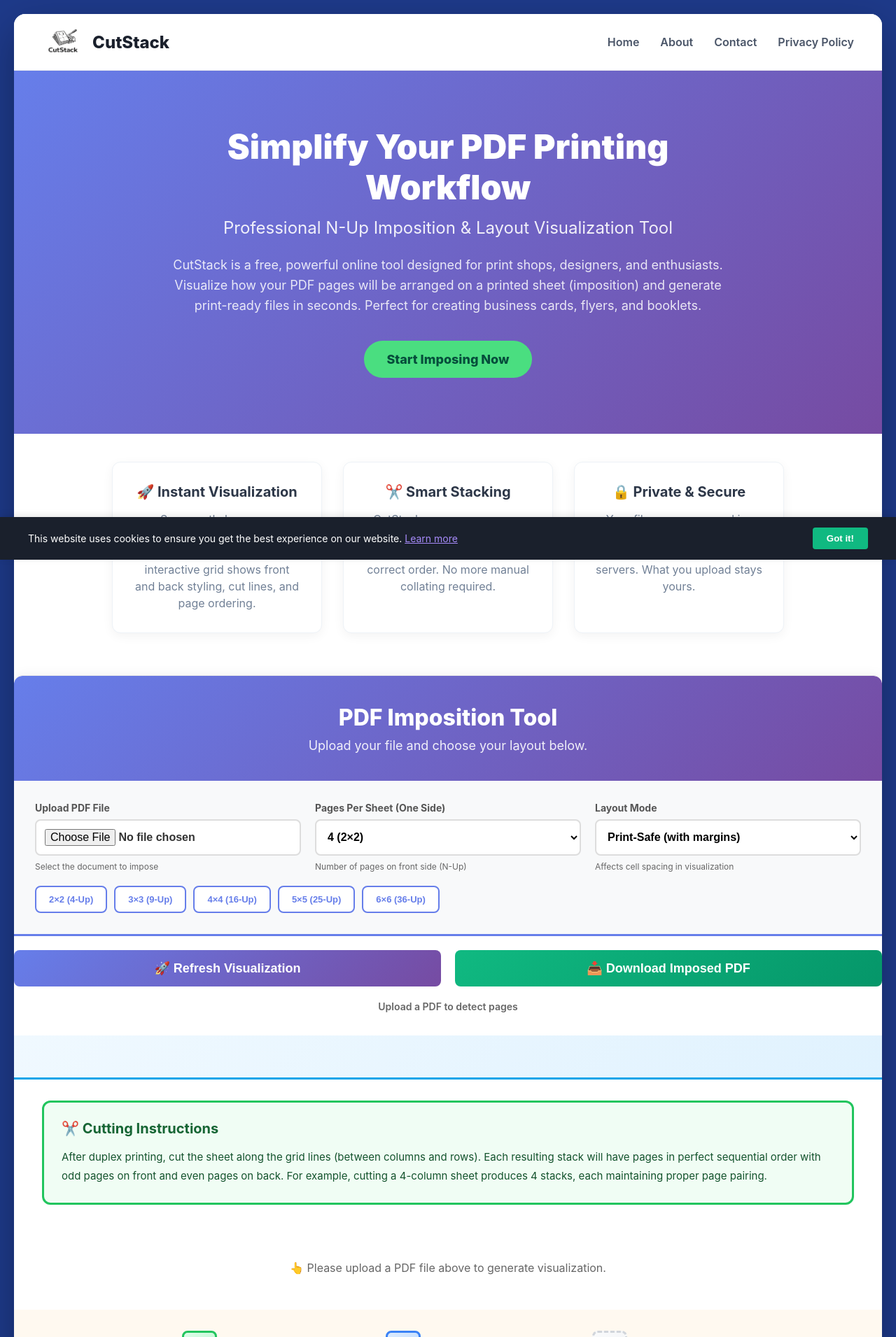
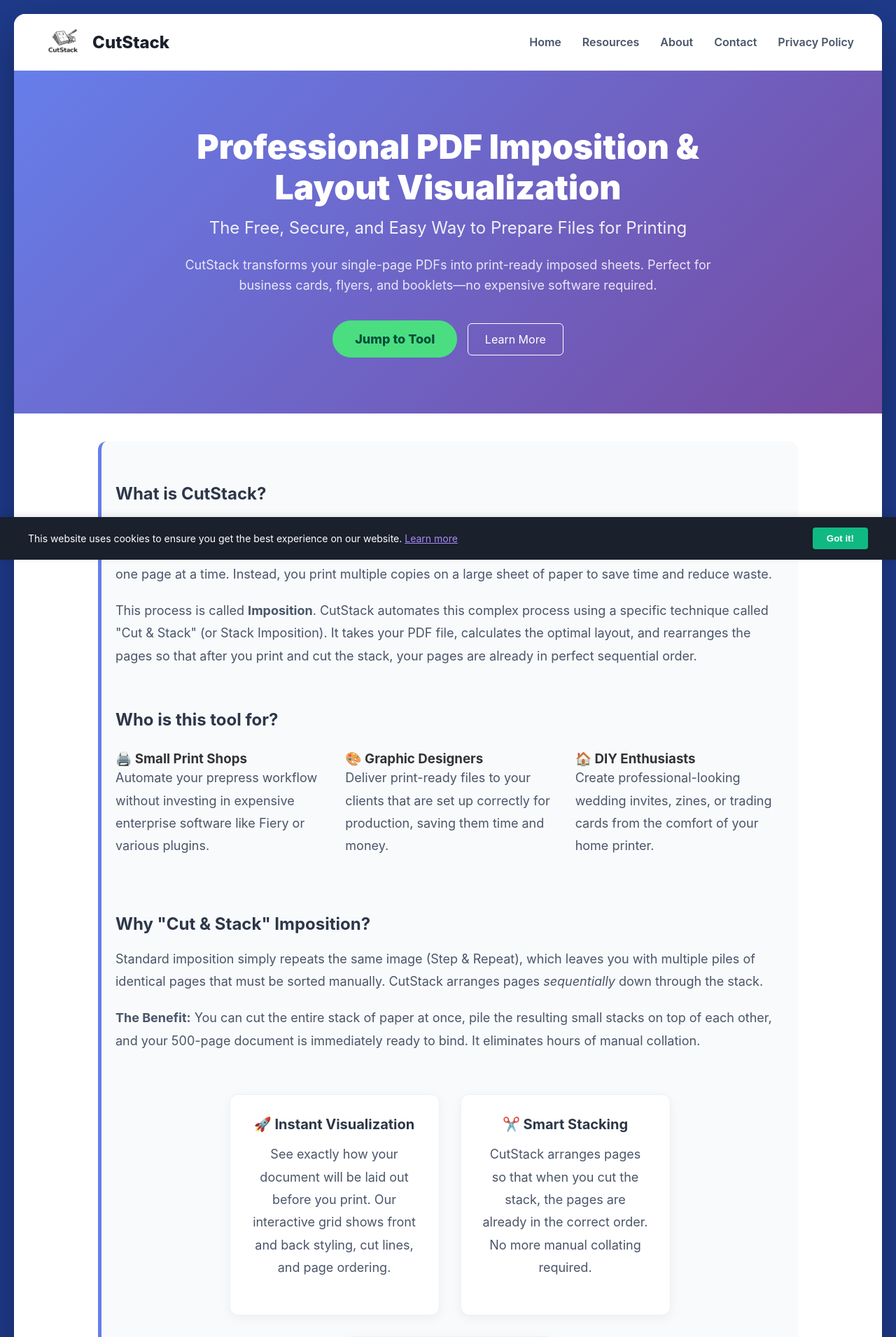
Before and after one commit to Sreyas-J-S/CutStack, a Flask app: page / in a window 1280 px wide. Shown: the top 1911 px of the page at 70% size. Run offline with Flask 3, Linux system fonts and the light colour scheme.

Commit message:
feat: AdSense policy compliance overhaul - added resources guides, expanded homepage content, and conditional ad logic

```diff
--- a/app.py
+++ b/app.py
@@ -32,6 +32,18 @@ def contact():
 @app.route('/privacy')
 def privacy():
     return render_template('privacy.html')
+
+@app.route('/resources')
+def resources_hub():
+    return render_template('resources_hub.html')
+
+@app.route('/resources/what-is-imposition')
+def resources_imposition():
+    return render_template('resources_imposition.html')
+
+@app.route('/resources/printing-guide')
+def resources_printing():
+    return render_template('resources_printing.html')
 
 @app.route('/robots.txt')
 def robots():
--- a/templates/base.html
+++ b/templates/base.html
@@ -15,8 +15,10 @@
 
     <title>{% block title %}CutStack – Online PDF Editor{% endblock %}</title>
 
+    {% if not hide_ads %}
     <script async src="https://pagead2.googlesyndication.com/pagead/js/adsbygoogle.js?client=ca-pub-8835918767382393"
         crossorigin="anonymous"></script>
+    {% endif %}
     <link rel="stylesheet" href="{{ url_for('static', filename='style.css', v=3) }}">
     {% block head %}{% endblock %}
 </head>
@@ -32,6 +34,7 @@
             </div>
             <div class="nav-links">
                 <a href="/" class="nav-link">Home</a>
+                <a href="/resources" class="nav-link">Resources</a>
                 <a href="/about" class="nav-link">About</a>
                 <a href="/contact" class="nav-link">Contact</a>
                 <a href="/privacy" class="nav-link">Privacy Policy</a>
@@ -47,6 +50,7 @@
                     <a href="/privacy">Privacy Policy</a>
                     <a href="/contact">Contact Us</a>
                     <a href="/about">About</a>
+                    <a href="/resources">Resources</a>
                 </div>
             </div>
         </footer>
--- a/templates/contact.html
+++ b/templates/contact.html
@@ -1,4 +1,5 @@
 {% extends "base.html" %}
+{% set hide_ads = True %}
 
 {% block title %}Contact Us - CutStack Support{% endblock %}
 
--- a/templates/index.html
+++ b/templates/index.html
@@ -3,42 +3,107 @@
 {% block content %}
 <div class="hero">
     <div class="hero-content">
-        <h1>Simplify Your PDF Printing Workflow</h1>
-        <p class="hero-subtitle">Professional N-Up Imposition & Layout Visualization Tool</p>
+        <h1>Professional PDF Imposition & Layout Visualization</h1>
+        <p class="hero-subtitle">The Free, Secure, and Easy Way to Prepare Files for Printing</p>
         <p class="hero-description">
-            CutStack is a free, powerful online tool designed for print shops, designers, and enthusiasts.
-            Visualize how your PDF pages will be arranged on a printed sheet (imposition) and generate
-            print-ready files in seconds. Perfect for creating business cards, flyers, and booklets.
+            CutStack transforms your single-page PDFs into print-ready imposed sheets.
+            Perfect for business cards, flyers, and booklets—no expensive software required.
         </p>
-        <a href="#tool-section" class="cta-button">Start Imposing Now</a>
+        <div class="hero-buttons">
+            <a href="#tool-section" class="cta-button">Jump to Tool</a>
+            <a href="#learn-more" class="secondary-button"
+                style="margin-left: 10px; color: white; border: 1px solid white; padding: 12px 24px; border-radius: 6px; text-decoration: none;">Learn
+                More</a>
         </div>
+    </div>
+</div>
+
+<div id="learn-more" class="content-section" style="padding: 60px 20px; max-width: 1000px; margin: 0 auto;">
+    <div class="info-block" style="margin-bottom: 60px;">
+        <h2>What is CutStack?</h2>
+        <p>
+            CutStack is a specialized online tool designed to bridge the gap between digital design and physical
+            production.
+            When you print professional documents like business cards, postcards, or zines, you typically don't print
+            just one page at a time.
+            Instead, you print multiple copies on a large sheet of paper to save time and reduce waste.
+        </p>
+        <p>
+            This process is called <strong>Imposition</strong>. CutStack automates this complex process using a specific
+            technique called "Cut & Stack" (or Stack Imposition).
+            It takes your PDF file, calculates the optimal layout, and rearranges the pages so that after you print and
+            cut the stack,
+            your pages are already in perfect sequential order.
+        </p>
+    </div>
+
+    <div class="info-block" style="margin-bottom: 60px;">
+        <h2>Who is this tool for?</h2>
+        <div class="features-grid"
+            style="display: grid; grid-template-columns: repeat(auto-fit, minmax(250px, 1fr)); gap: 30px; margin-top: 30px;">
+            <div class="feature-item">
+                <h3>🖨️ Small Print Shops</h3>
+                <p>Automate your prepress workflow without investing in expensive enterprise software like Fiery or
+                    various plugins.</p>
+            </div>
+            <div class="feature-item">
+                <h3>🎨 Graphic Designers</h3>
+                <p>Deliver print-ready files to your clients that are set up correctly for production, saving them time
+                    and money.</p>
+            </div>
+            <div class="feature-item">
+                <h3>🏠 DIY Enthusiasts</h3>
+                <p>Create professional-looking wedding invites, zines, or trading cards from the comfort of your home
+                    printer.</p>
+            </div>
+        </div>
+    </div>
+
+    <div class="info-block" style="margin-bottom: 60px;">
+        <h2>Why "Cut & Stack" Imposition?</h2>
+        <p>
+            Standard imposition simply repeats the same image (Step & Repeat), which leaves you with multiple piles of
+            identical pages that must be sorted manually.
+            CutStack arranges pages <em>sequentially</em> down through the stack.
+        </p>
+        <p>
+            <strong>The Benefit:</strong> You can cut the entire stack of paper at once, pile the resulting small stacks
+            on top of each other,
+            and your 500-page document is immediately ready to bind. It eliminates hours of manual collation.
+        </p>
     </div>
 
     <div class="features-section">
         <div class="feature-card">
             <h3>🚀 Instant Visualization</h3>
-        <p>See exactly how your document will be laid out before you print. Our interactive grid shows front and back
+            <p>See exactly how your document will be laid out before you print. Our interactive grid shows front and
+                back
                 styling, cut lines, and page ordering.</p>
         </div>
         <div class="feature-card">
             <h3>✂️ Smart Stacking</h3>
-        <p>CutStack arranges pages so that when you cut the stack, the pages are already in the correct order. No more
+            <p>CutStack arranges pages so that when you cut the stack, the pages are already in the correct order. No
+                more
                 manual collating required.</p>
         </div>
         <div class="feature-card">
             <h3>🔒 Private & Secure</h3>
-        <p>Your files are processed in-memory and never permanently stored on our servers. What you upload stays yours.
+            <p>Your files are processed in-memory and never permanently stored on our servers. What you upload stays
+                yours.
             </p>
         </div>
     </div>
-
-<div id="tool-section" class="tool-wrapper">
-    <div class="header-tool">
-        <h2>PDF Imposition Tool</h2>
-        <p>Upload your file and choose your layout below.</p>
 </div>
 
-    <form action="/process" method="post" enctype="multipart/form-data" id="uploadForm">
+<div id="tool-section" class="tool-wrapper"
+    style="background: #f8fafc; padding: 60px 20px; border-top: 1px solid #e2e8f0;">
+    <div class="header-tool" style="text-align: center; margin-bottom: 40px;">
+        <h2>Start Imposing Your PDF</h2>
+        <p>Upload your file below to generate your print-ready layout.</p>
+    </div>
+
+    <form action="/process" method="post" enctype="multipart/form-data" id="uploadForm"
+        style="max-width: 800px; margin: 0 auto; background: white; padding: 40px; border-radius: 12px; box-shadow: 0 4px 6px -1px rgba(0, 0, 0, 0.1);">
         <div class="controls">
             <div class="control-grid">
                 <div class="control-item">
@@ -134,31 +199,31 @@
             <div class="legend-text">Blank Padding</div>
         </div>
     </div>
+</div>
 
-    <div class="info-panel">
-        <h3>📋 Instructions</h3>
-        <ul>
-            <li><strong>1. Upload PDF:</strong> Select the PDF file you want to process.</li>
-            <li><strong>2. Configure:</strong> Choose how many pages you want per sheet side (e.g. 4 pages/side).</li>
-            <li><strong>3. Review:</strong> Check the visualization above to see how pages will be arranged.</li>
-            <li><strong>4. Download:</strong> Click "Download Imposed PDF" to get your print-ready file.</li>
-            <li><strong>5. Print & Cut:</strong> Print double-sided (duplex), then cut along the dashed lines. Stacks
-                will be in perfect order.</li>
-        </ul>
+<div class="content-section faq-section" style="max-width: 800px; margin: 60px auto;">
+    <h2>Frequently Asked Questions</h2>
+
+    <div class="faq-item" style="margin-bottom: 20px;">
+        <h3>Is my data safe?</h3>
+        <p>Absolutely. We prioritize your privacy. Files are processed entirely in-memory and are immediately discarded
+            after processing. We do not store, view, or share your documents.</p>
+    </div>
+
+    <div class="faq-item" style="margin-bottom: 20px;">
+        <h3>How much does it cost?</h3>
+        <p>CutStack is currently 100% free to use. We rely on unintrusive advertising to keep our servers running.</p>
+    </div>
+
+    <div class="faq-item" style="margin-bottom: 20px;">
+        <h3>What if my PDF has different page sizes?</h3>
+        <p>We recommend standardizing your page sizes before upload. However, our engine will attempt to center your
+            pages within the imposition grid.</p>
+    </div>
+
+    <div class="faq-item" style="margin-bottom: 20px;">
+        <h3>Do I need to install anything?</h3>
+        <p>No. CutStack is entirely web-based. You can access it from any device with a modern web browser.</p>
     </div>
 </div>
-
-<div class="content-section">
-    <h2>How CutStack Works</h2>
-    <p>
-        Sorting pages manually after printing business cards or flyers can be tedious. CutStack solves this by
-        rearranging your PDF pages *before* you print.
-        It uses a technique called "Cut & Stack" imposition.
-    </p>
-    <p>
-        The pages are placed on the sheet in such a way that after you cut the stack of paper, you can literally place
-        one stack on top of the other,
-        and the page numbers will flow sequentially. This saves hours of manual sorting for large print jobs.
-    </p>
-</div>
 {% endblock %}
```
Also changed, not shown: templates/resources_hub.html (added, +36 -0 lines), templates/resources_imposition.html (added, +53 -0 lines), templates/resources_printing.html (added, +48 -0 lines). Lines whose indentation alone changed are shown as unchanged.
